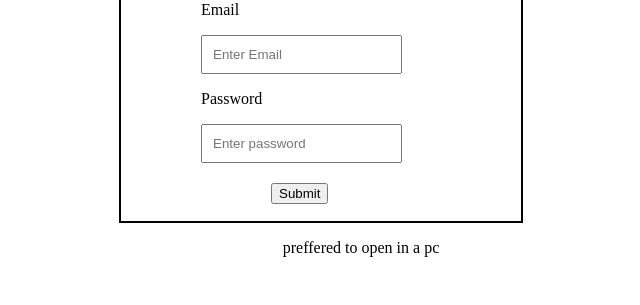
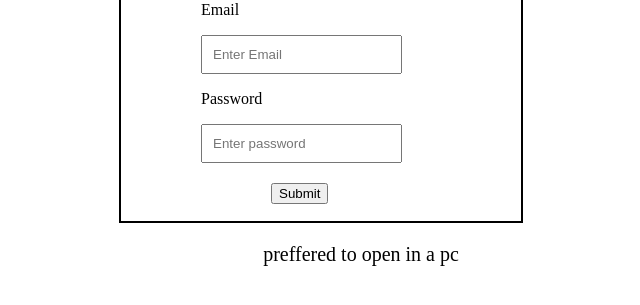
Before and after one commit to OpAayush/Projects, a plain HTML site: page dynamic-login.html in a window 1280 px wide. Shown: the part 89-394 px from the top of the page, without its empty margins (319-959 px from the left). Drawn offline with Linux system fonts and the light colour scheme.

Commit message:
Update dynamic-login.html

```diff
--- a/dynamic-login.html
+++ b/dynamic-login.html
@@ -70,7 +70,7 @@ flag=1
 <input type="submit" onmouseenter="fa()" onclick="alert('Alright')" id="bt" />
 
 </div>
- <p align="center" font-size="20px"> preffered to open in a pc </p>
+ <p align="center" style="font-size:20px;"> preffered to open in a pc </p>
 </body>
 
 
```
